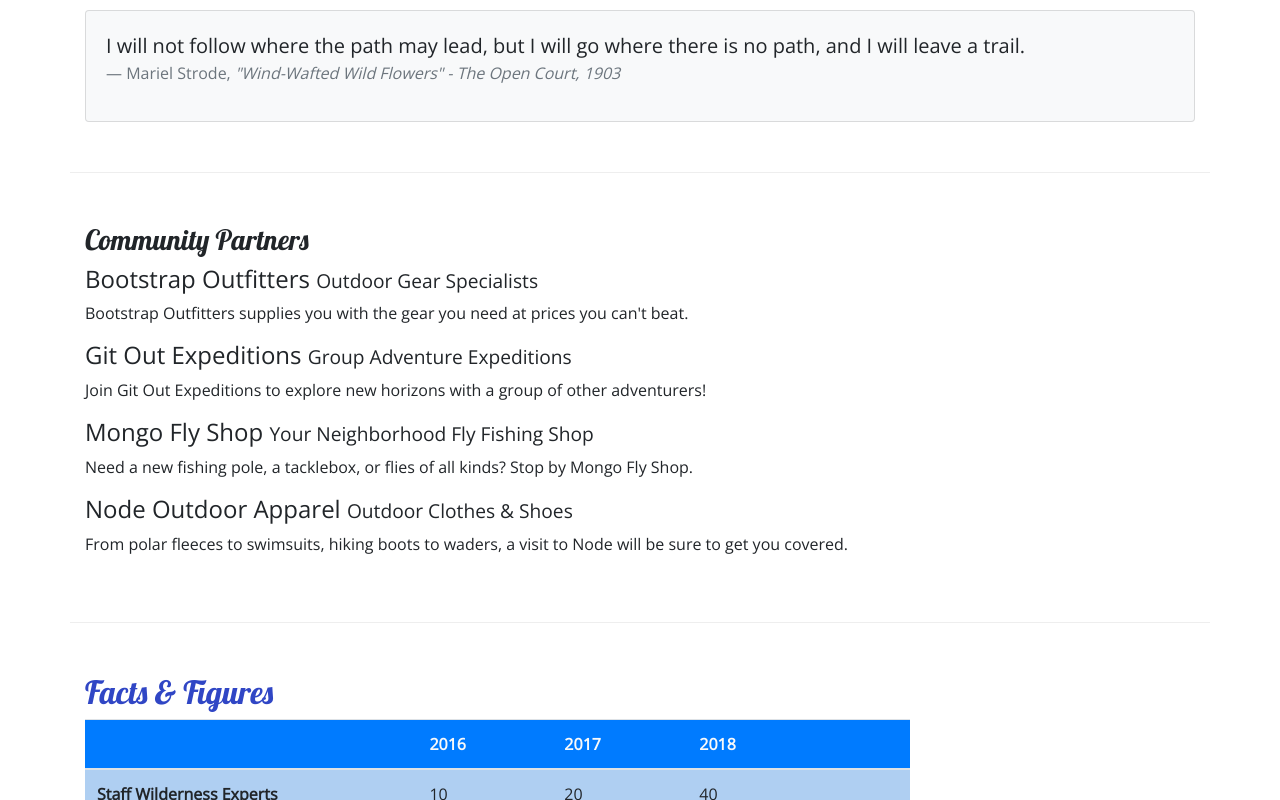
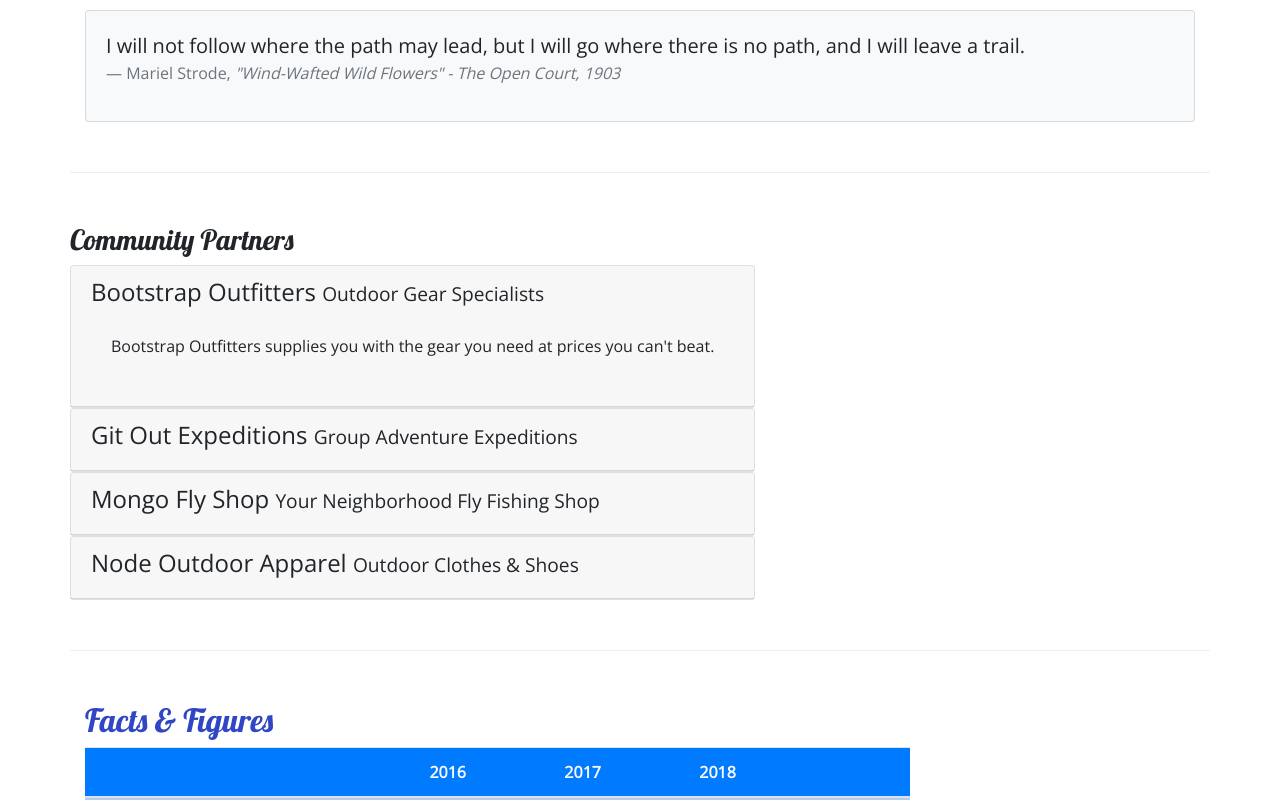
Before and after one commit to allison-vanoy/nucampsite, a website: page aboutus.html in a window 1280 px wide. Shown: the part 637-1437 px from the top of the page. Drawn offline with nearby package versions, Linux system fonts and the light colour scheme.

Commit message:
Added accordion to aboutus page

```diff
--- a/aboutus.html
+++ b/aboutus.html
@@ -95,16 +95,66 @@
         </div>
 
         <div class="row row-content">
-            <div class="col">
+            <div id="col">
                 <h3>Community Partners</h3>
-                <h4>Bootstrap Outfitters <small>Outdoor Gear Specialists</small></h4>
-                <p class="d-none d-sm-block">Bootstrap Outfitters supplies you with the gear you need at prices you can't beat.</p>
-                <h4>Git Out Expeditions <small>Group Adventure Expeditions</small></h4>
-                <p class="d-none d-sm-block">Join Git Out Expeditions to explore new horizons with a group of other adventurers!</p>
-                <h4>Mongo Fly Shop <small>Your Neighborhood Fly Fishing Shop</small></h4>
-                <p class="d-none d-sm-block">Need a new fishing pole, a tacklebox, or flies of all kinds? Stop by Mongo Fly Shop.</p>
-                <h4>Node Outdoor Apparel <small>Outdoor Clothes & Shoes</small></h4>
-                <p class="d-none d-sm-block">From polar fleeces to swimsuits, hiking boots to waders, a visit to Node will be sure to get you covered.</p>
+                <div id="accordion">
+                    <div class="card">
+                        <div role="tab" class="card-header">
+                            <h4>
+                                <a data-toggle="collapse" data-target="#bootstrap">
+                                    Bootstrap Outfitters <small>Outdoor Gear Specialists</small>
+                                </a>
+                            </h4>
+                            <div class="collapse show" id="bootstrap" data-parent="#accordion">
+                                <div class="card-body">
+                                    <p class="d-none d-sm-block">Bootstrap Outfitters supplies you with the gear you need at prices you can't beat.</p>
+                                </div>
+                            </div>
+                        </div>
+                    </div>
+                    <div class="card">
+                        <div role="tab" class="card-header">
+                            <h4>
+                                <a class="collapsed" data-toggle="collapse" data-target="#git">
+                                    Git Out Expeditions <small>Group Adventure Expeditions</small>
+                                </a>
+                            </h4>
+                            <div class="collapse" id="git" data-parent="#accordion">
+                                <div class="card-body">
+                                    <p class="d-none d-sm-block">Join Git Out Expeditions to explore new horizons with a group of other adventurers!</p>
+                                </div>
+                            </div>
+                        </div>
+                    </div>
+                    <div class="card">
+                        <div role="tab" class="card-header">
+                            <h4>
+                                <a class="collapsed" data-toggle="collapse" data-target="#mongo">
+                                    Mongo Fly Shop <small>Your Neighborhood Fly Fishing Shop</small>
+                                </a>
+                            </h4>
+                            <div class="collapse" id="mongo" data-parent="#accordion">
+                                <div class="card-body">
+                                    <p class="d-none d-sm-block">Need a new fishing pole, a tacklebox, or flies of all kinds? Stop by Mongo Fly Shop.</p>
+                                </div>
+                            </div>
+                        </div>
+                    </div>
+                    <div class="card">
+                        <div role="tab" class="card-header">
+                            <h4>
+                                <a class="collapsed" data-toggle="collapse" data-target="#node">
+                                    Node Outdoor Apparel <small>Outdoor Clothes & Shoes</small>
+                                </a>
+                            </h4>
+                            <div class="collapse" id="node" data-parent="#accordion">
+                                <div class="card-body">
+                                    <p class="d-none d-sm-block">From polar fleeces to swimsuits, hiking boots to waders, a visit to Node will be sure to get you covered.</p>
+                                </div>
+                            </div>
+                        </div>
+                    </div>
+                </div>
             </div>
         </div>
 
--- a/css/styles.css
+++ b/css/styles.css
@@ -35,3 +35,9 @@ header h2 {
 .navbar {
     background-color: #901cad;
 }
+
+.tab-content {
+    border: 1px solid #ddd;
+    border-top: none;
+    padding: 10px;
+}
```
